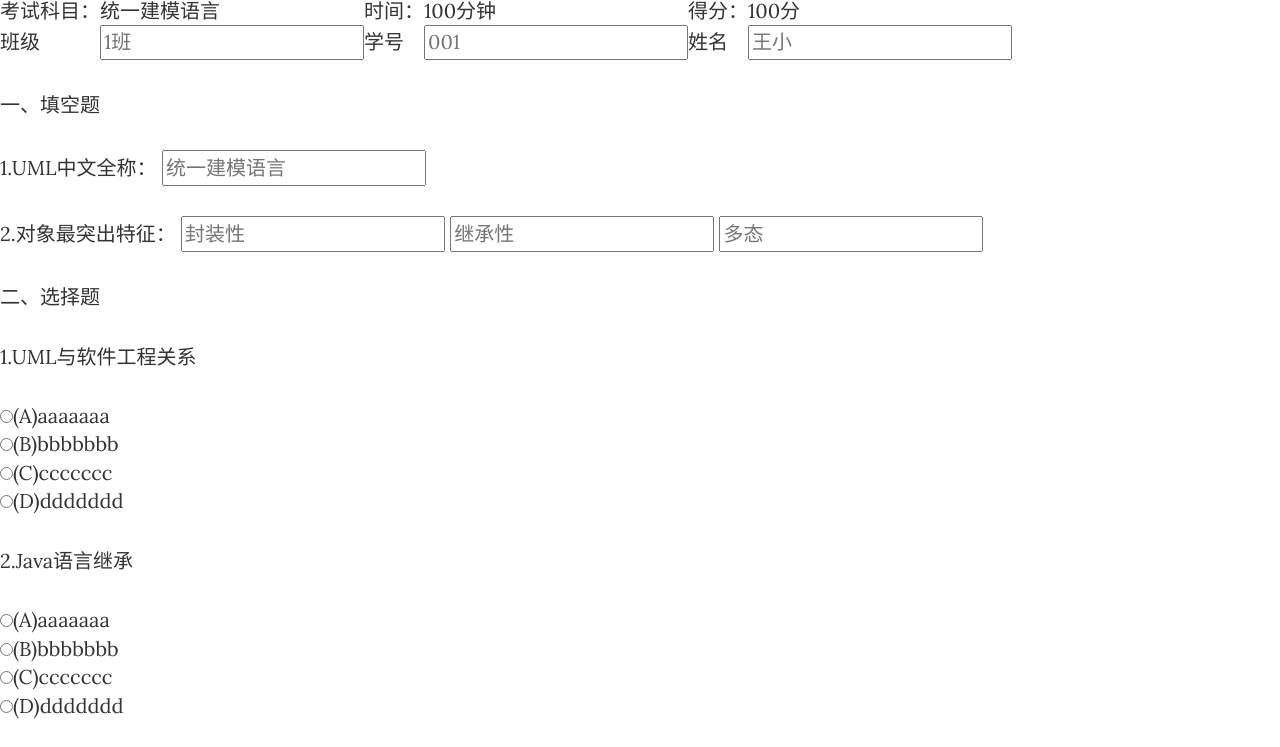
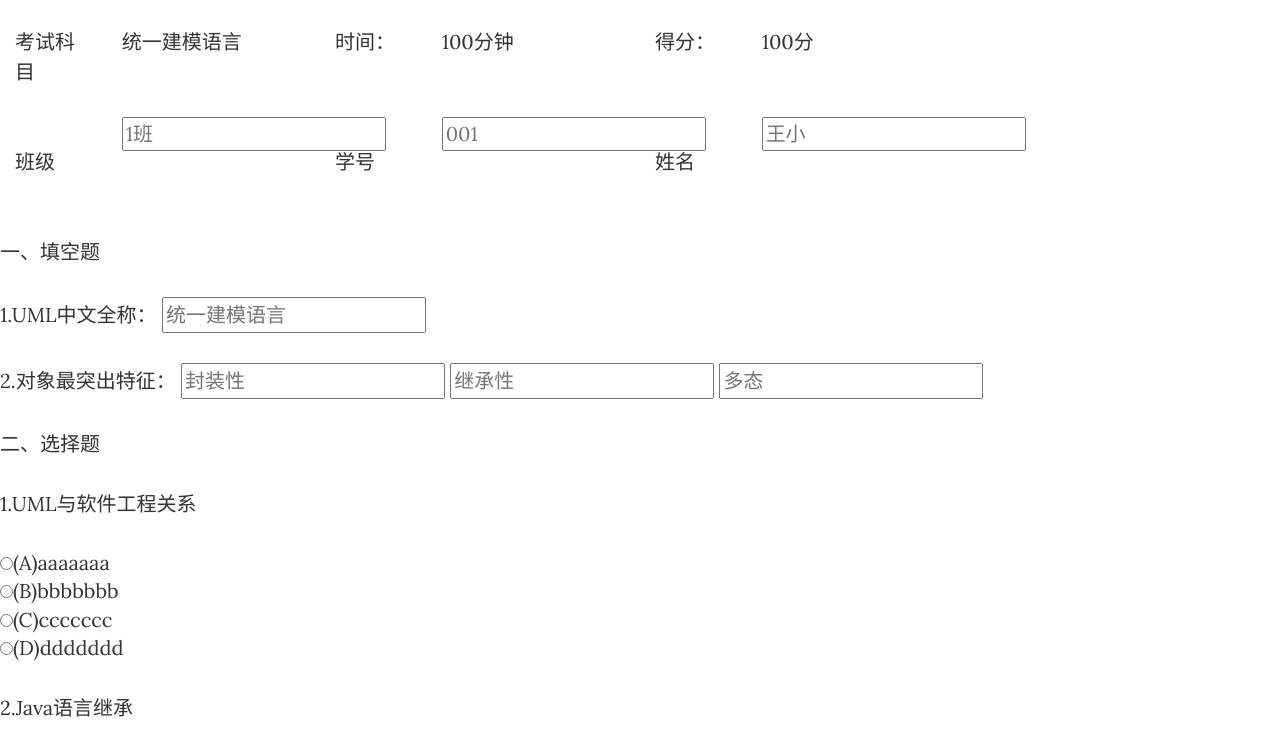
Before and after one commit to Eafrey/Bootstrap-shijuan, a website: page index.html in a window 1280 px wide. Shown: the part 73-820 px from the top of the page. Drawn offline with nearby package versions, Linux system fonts and the light colour scheme.

Commit message:
test some

```diff
--- a/index.html
+++ b/index.html
@@ -20,7 +20,8 @@
     <!-- Custom Fonts -->
     <link href="vendor/font-awesome/css/font-awesome.min.css" rel="stylesheet" type="text/css">
     <link href='https://fonts.googleapis.com/css?family=Lora:400,700,400italic,700italic' rel='stylesheet' type='text/css'>
-    <link href='https://fonts.googleapis.com/css?family=Open+Sans:300italic,400italic,600italic,700italic,800italic,400,300,600,700,800' rel='stylesheet' type='text/css'>
+    <link href='https://fonts.googleapis.com/css?family=Open+Sans:300italic,400italic,600italic,700italic,800italic,400,300,600,700,800'
+        rel='stylesheet' type='text/css'>
 
     <!-- HTML5 Shim and Respond.js IE8 support of HTML5 elements and media queries -->
     <!-- WARNING: Respond.js doesn't work if you view the page via file:// -->
@@ -32,32 +33,56 @@
 </head>
 
 <body>
-    <h1>统一建模语言理论测试</h1>
+    <div class="container-fluid">
+        <div class="row">
+            <div class="col-md-10">
+                <h1>统一建模语言理论测试</h1>
+            </div>
+        </div>
 
-    <table>
-        <tr>
-            <td>考试科目：</td>
-            <td>统一建模语言</td>
-            <td>时间：</td>
-            <td>100分钟</td>
-            <td>得分：</td>
-            <td>100分</td>
-        </tr>
-        <tr>
-            <td>班级</td>
-            <td>
+        <div class="row">
+            <div class="col-md-1">
+                <p>考试科目</p>
+            </div>
+            <div class="col-md-2">
+                <p>统一建模语言</p>
+            </div>
+            <div class="col-md-1">
+                <p>时间：</p>
+            </div>
+            <div class="col-md-2">
+                <p>100分钟</p>
+            </div>
+            <div class="col-md-1">
+                <p>得分：</p>
+            </div>
+            <div class="col-md-2">
+                <p>100分</p>
+            </div>
+        </div>
+
+        <div class="row">
+            <div class="col-md-1">
+                <p>班级</p>
+            </div>
+            <div class="col-md-2">
                 <input type="text" placeholder="1班">
-            </td>
-            <td>学号</td>
-            <td>
+            </div>
+            <div class="col-md-1">
+                <p>学号</p>
+            </div>
+            <div class="col-md-2">
                 <input type="text" placeholder="001">
-            </td>
-            <td>姓名</td>
-            <td>
+            </div>
+            <div class="col-md-1">
+                <p>姓名</p>
+            </div>
+            <div class="col-md-2">
                 <input type="text" placeholder="王小">
-            </td>
-        </tr>
-    </table>
+            </div>
+        </div>
+    </div>
+
 
     <div>
         <p class="dati">一、填空题</p>
@@ -166,7 +191,8 @@
             <div class="navbar-header page-scroll">
                 <button type="button" class="navbar-toggle" data-toggle="collapse" data-target="#bs-example-navbar-collapse-1">
                     <span class="sr-only">Toggle navigation</span>
-                    Menu <i class="fa fa-bars"></i>
+                    Menu
+                    <i class="fa fa-bars"></i>
                 </button>
                 <a class="navbar-brand" href="index.html">shijuan</a>
             </div>
@@ -222,7 +248,8 @@
                             Problems look mighty small from 150 miles up
                         </h3>
                     </a>
-                    <p class="post-meta">Posted by <a href="#">Start Bootstrap</a> on September 24, 2014</p>
+                    <p class="post-meta">Posted by
+                        <a href="#">Start Bootstrap</a> on September 24, 2014</p>
                 </div>
                 <hr>
                 <div class="post-preview">
@@ -231,7 +258,8 @@
                             I believe every human has a finite number of heartbeats. I don't intend to waste any of mine.
                         </h2>
                     </a>
-                    <p class="post-meta">Posted by <a href="#">Start Bootstrap</a> on September 18, 2014</p>
+                    <p class="post-meta">Posted by
+                        <a href="#">Start Bootstrap</a> on September 18, 2014</p>
                 </div>
                 <hr>
                 <div class="post-preview">
@@ -243,7 +271,8 @@
                             We predict too much for the next year and yet far too little for the next ten.
                         </h3>
                     </a>
-                    <p class="post-meta">Posted by <a href="#">Start Bootstrap</a> on August 24, 2014</p>
+                    <p class="post-meta">Posted by
+                        <a href="#">Start Bootstrap</a> on August 24, 2014</p>
                 </div>
                 <hr>
                 <div class="post-preview">
@@ -255,7 +284,8 @@
                             Many say exploration is part of our destiny, but it’s actually our duty to future generations.
                         </h3>
                     </a>
-                    <p class="post-meta">Posted by <a href="#">Start Bootstrap</a> on July 8, 2014</p>
+                    <p class="post-meta">Posted by
+                        <a href="#">Start Bootstrap</a> on July 8, 2014</p>
                 </div>
                 <hr>
                 <!-- Pager -->
```
